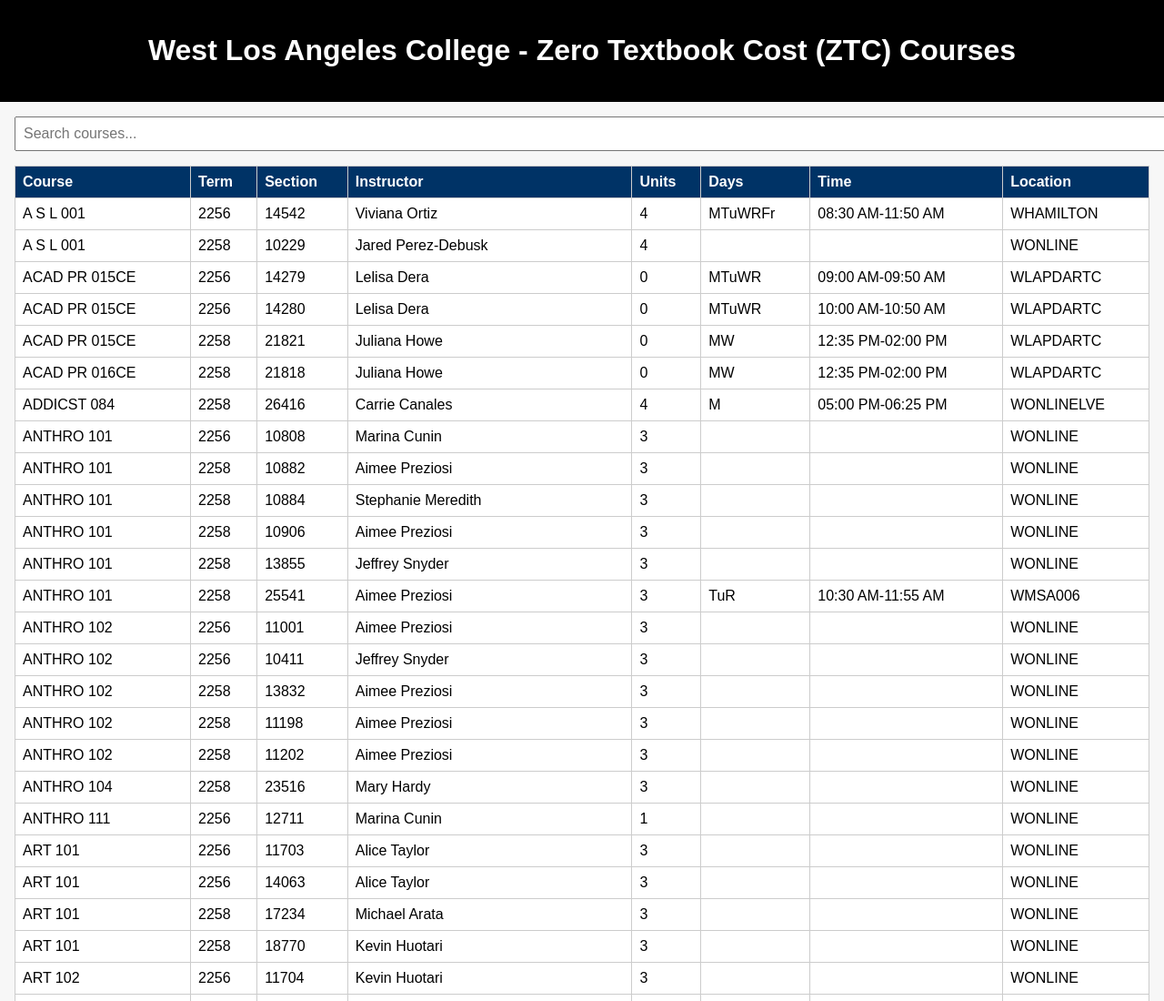
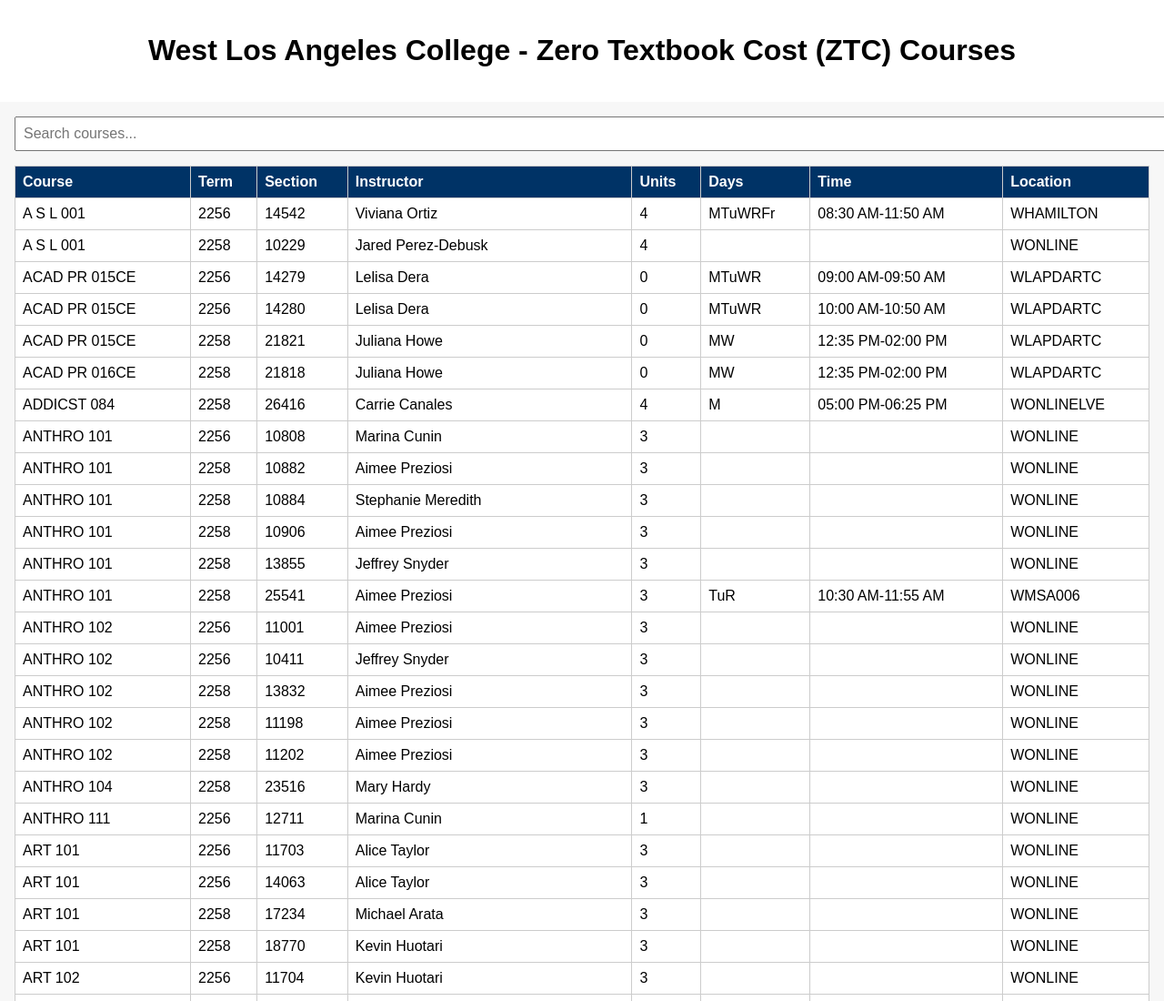
Before and after one commit to West-Los-Angeles-College/ztc, a plain HTML site: page index.html in a window 1280 px wide. Shown: the top 1100 px of the page at 91% size. Drawn offline with Linux system fonts and the light colour scheme.

Commit message:
Update styles.css

```diff
--- a/styles.css
+++ b/styles.css
@@ -5,8 +5,8 @@ body {
     background: #f7f7f7;
 }
 header {
-    background: #000;
-    color: white;
+    background: #fff;
+    color: black;
     padding: 1em;
     text-align: center;
 }
```
